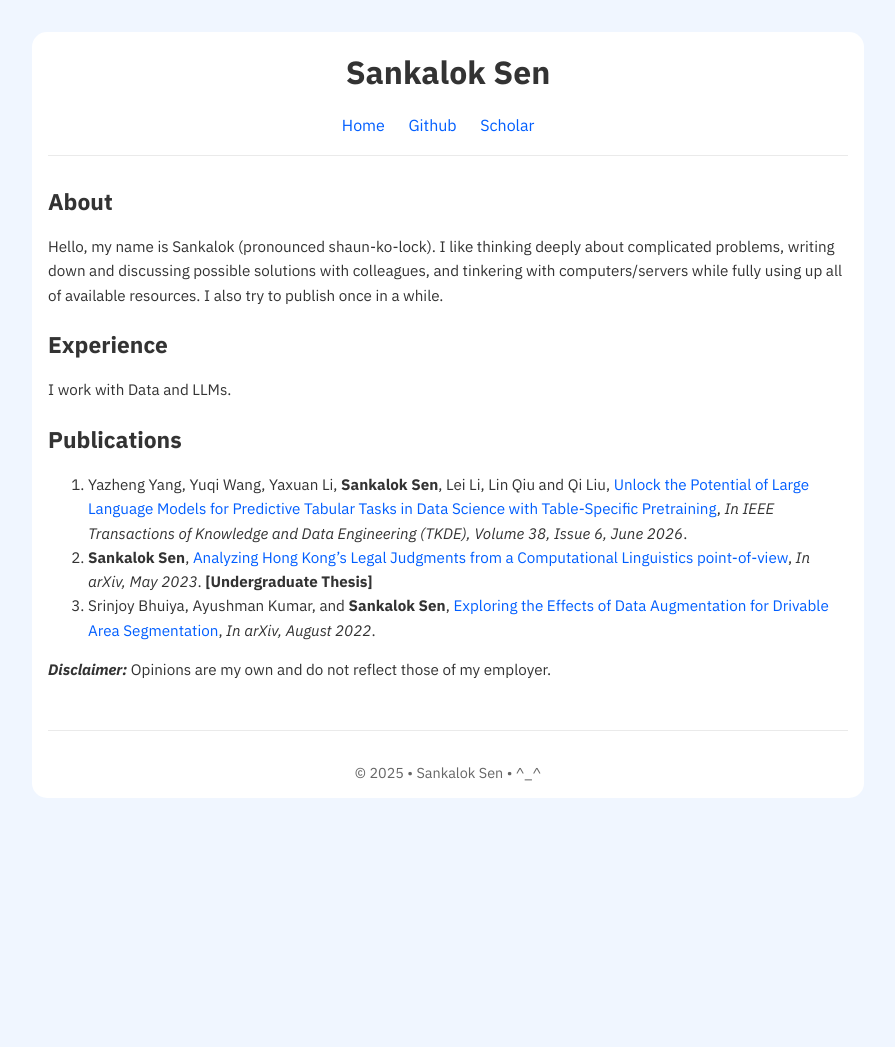
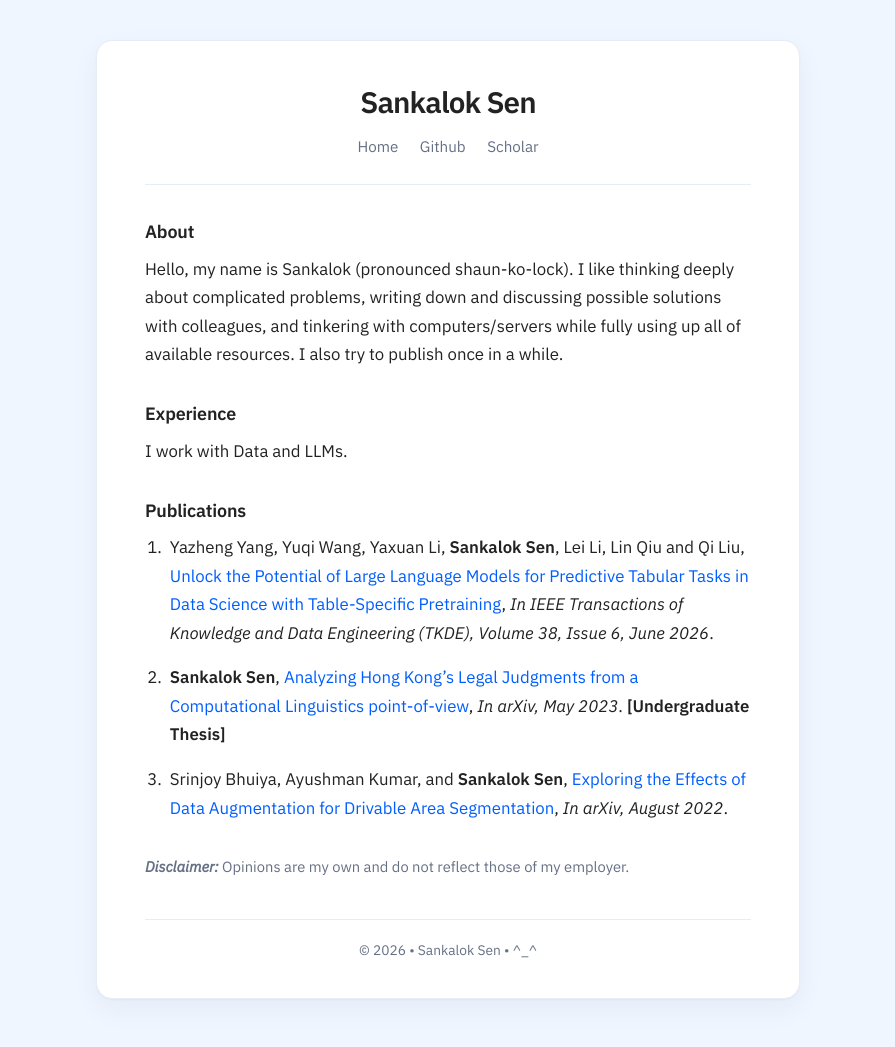
Before and after one commit to sankalok/sankalok.github.io, a Jekyll site: the page built from index.md, in a window 1280 px wide. Shown: the whole page, without its empty margins (192-1087 px from the left). Built offline with Jekyll 4.4.1, drawn with Linux system fonts in a browser that asks for light colours; before the commit the page ends 900 px from its top, so only the background shows below that.

Commit message:
Refresh layout typography and spacing
Keep the existing pale-blue card look, IBM Plex Sans, and page
content, while moving shared styles into assets/css/style.css and
tightening hierarchy, padding, and mobile wrapping.

Co-authored-by: sankaloksen.dbpc <sankaloksen.dbpc@gmail.com>

```diff
--- a/_layouts/default.html
+++ b/_layouts/default.html
@@ -3,105 +3,24 @@
 <head>
     <meta charset="utf-8">
     <meta name="viewport" content="width=device-width, initial-scale=1">
-    <link rel="icon" href="/assets/favicon.png" type="image/png">
+    <meta name="theme-color" content="#f0f6ff">
+    <link rel="icon" href="{{ '/assets/favicon.png' | relative_url }}" type="image/png">
     <title>{{ page.title | default: site.title }}</title>
-    <style>
-        @import url("https://fonts.googleapis.com/css?family=IBM+Plex+Sans:,i,b,bi");
-        :root {
-            --bg-color: #ffffff;
-            --text-color: #333;
-            --link-color: #005eff;
-            --min-width: 800px;
-            --max-width: 800px;
-            --font-stack: "IBM Plex Sans", sans-serif;
-        }
-
-        body {
-            background-color: #f0f6ff;
-            color: var(--text-color);
-            font-family: var(--font-stack);
-            line-height: 1.6;
-            margin: 0;
-            padding: 0;
-            display: flex;
-            flex-direction: column;
-            min-height: 100vh;
-        }
-
-        .container {
-            background-color: var(--bg-color);
-            max-width: var(--max-width);
-            margin: 2rem auto;
-            padding: 0 1rem;
-            border-radius: 15px;
-            overflow: hidden;
-        }
-
-        header {
-            margin-bottom: 2rem;
-            border-bottom: 1px solid #eaeaea;
-            padding-bottom: 1rem;
-            text-align: center;
-        }
-
-        h1, h2, h3 {
-            line-height: 1.2;
-        }
-
-        a {
-            color: var(--link-color);
-            text-decoration: none;
-        }
-
-        a:hover {
-            text-decoration: underline;
-        }
-
-        article {
-            margin-bottom: 3rem;
-        }
-
-        footer {
-            margin-top: 3rem;
-            padding-top: 1rem;
-            border-top: 1px solid #eaeaea;
-            font-size: 0.9rem;
-            color: #666;
-            text-align: center;
-        }
-
-        .markdown-content {
-            font-size: 0.95rem;
-        }
-
-        .markdown-content p {
-            margin-bottom: 1.5rem;
-        }
-
-        .markdown-content pre {
-            background: #f0f0f0;
-            padding: 1rem;
-            border-radius: 4px;
-            overflow-x: auto;
-        }
-
-        .markdown-content code {
-            font-family: "SFMono-Regular", Consolas, "Liberation Mono", Menlo, monospace;
-            font-size: 0.95em;
-        }
-    </style>
+    <link rel="preconnect" href="https://fonts.googleapis.com">
+    <link rel="preconnect" href="https://fonts.gstatic.com" crossorigin>
+    <link href="https://fonts.googleapis.com/css2?family=IBM+Plex+Sans:ital,wght@0,400;0,500;0,600;1,400&display=swap" rel="stylesheet">
+    <link rel="stylesheet" href="{{ '/assets/css/style.css' | relative_url }}">
 </head>
 <body>
     <div class="container">
         <header>
-
             <h1>{{ site.title | default: "My Blog" }}</h1>
             <nav>
-                <a href="/">Home</a>  &emsp;
-                <!-- <a href="/blog/blog_base">Blog</a> &emsp; -->
-                <!-- <a href="/assets/cv.pdf">Resume</a>  &emsp; -->
-                <a href="https://github.com/sankalok">Github</a> &emsp;
-                <a href="https://scholar.google.com/citations?user=NlxRNrUAAAAJ&hl=en">Scholar</a> &emsp;
+                <a href="{{ '/' | relative_url }}">Home</a>
+                <!-- <a href="{{ '/blog/blog_base' | relative_url }}">Blog</a> -->
+                <!-- <a href="{{ '/assets/cv.pdf' | relative_url }}">Resume</a> -->
+                <a href="https://github.com/sankalok">Github</a>
+                <a href="https://scholar.google.com/citations?user=NlxRNrUAAAAJ&hl=en">Scholar</a>
             </nav>
         </header>
 
@@ -110,9 +29,7 @@
         </main>
 
         <footer>
-            <p>© 2025 •
-            Sankalok Sen •
-            ^_^</p>
+            <p>© 2026 • Sankalok Sen • ^_^</p>
         </footer>
     </div>
 </body>
--- /dev/null
+++ b/assets/css/style.css
@@ -0,0 +1,201 @@
+:root {
+    --page-bg: #f0f6ff;
+    --card-bg: #ffffff;
+    --text: #222222;
+    --text-muted: #667085;
+    --link: #005eff;
+    --link-hover: #0047c2;
+    --border: #e6edf5;
+    --max-width: 44rem;
+    --font: "IBM Plex Sans", system-ui, -apple-system, sans-serif;
+}
+
+*,
+*::before,
+*::after {
+    box-sizing: border-box;
+}
+
+html {
+    -webkit-text-size-adjust: 100%;
+}
+
+body {
+    margin: 0;
+    min-height: 100vh;
+    background-color: var(--page-bg);
+    color: var(--text);
+    font-family: var(--font);
+    font-size: 1.05rem;
+    line-height: 1.7;
+    padding: 2.5rem 1.25rem 3rem;
+}
+
+.container {
+    width: 100%;
+    max-width: var(--max-width);
+    margin: 0 auto;
+    background-color: var(--card-bg);
+    border: 1px solid var(--border);
+    border-radius: 16px;
+    padding: 2.75rem 3rem 2.25rem;
+    box-shadow: 0 1px 2px rgba(20, 48, 90, 0.04), 0 10px 28px rgba(20, 48, 90, 0.05);
+}
+
+header {
+    margin-bottom: 2.25rem;
+    padding-bottom: 1.5rem;
+    border-bottom: 1px solid var(--border);
+    text-align: center;
+}
+
+header h1 {
+    margin: 0 0 0.85rem;
+    font-size: 1.85rem;
+    font-weight: 600;
+    letter-spacing: -0.03em;
+    line-height: 1.2;
+}
+
+nav {
+    display: flex;
+    justify-content: center;
+    flex-wrap: wrap;
+    gap: 0.4rem 1.35rem;
+    font-size: 0.95rem;
+}
+
+nav a {
+    color: var(--text-muted);
+}
+
+nav a:hover {
+    color: var(--link);
+    text-decoration: underline;
+    text-underline-offset: 0.18em;
+}
+
+h1,
+h2,
+h3 {
+    line-height: 1.25;
+}
+
+.markdown-content h2 {
+    margin: 2.15rem 0 0.7rem;
+    font-size: 1.12rem;
+    font-weight: 600;
+    letter-spacing: -0.01em;
+}
+
+.markdown-content h2:first-child {
+    margin-top: 0;
+}
+
+.markdown-content h3 {
+    margin: 1.6rem 0 0.55rem;
+    font-size: 1.02rem;
+    font-weight: 600;
+}
+
+a {
+    color: var(--link);
+    text-decoration: none;
+}
+
+a:hover {
+    color: var(--link-hover);
+    text-decoration: underline;
+    text-underline-offset: 0.18em;
+}
+
+a:focus-visible {
+    outline: 2px solid var(--link);
+    outline-offset: 3px;
+    border-radius: 2px;
+}
+
+article {
+    margin-bottom: 3rem;
+}
+
+.markdown-content p {
+    margin: 0 0 1.15rem;
+}
+
+.markdown-content p:last-child {
+    margin-bottom: 0;
+}
+
+.markdown-content ol,
+.markdown-content ul {
+    margin: 0 0 1.15rem;
+    padding-left: 1.3rem;
+}
+
+.markdown-content li {
+    margin-bottom: 1rem;
+    padding-left: 0.25rem;
+}
+
+.markdown-content li:last-child {
+    margin-bottom: 0;
+}
+
+.markdown-content a {
+    overflow-wrap: break-word;
+}
+
+.markdown-content pre {
+    background: #f4f7fb;
+    padding: 1rem 1.1rem;
+    border-radius: 8px;
+    overflow-x: auto;
+}
+
+.markdown-content code {
+    font-family: "SFMono-Regular", Consolas, "Liberation Mono", Menlo, monospace;
+    font-size: 0.92em;
+}
+
+.markdown-content > p:has(> strong) {
+    margin-top: 2rem;
+    color: var(--text-muted);
+    font-size: 0.92rem;
+}
+
+footer {
+    margin-top: 2.5rem;
+    padding-top: 1.15rem;
+    border-top: 1px solid var(--border);
+    font-size: 0.86rem;
+    color: var(--text-muted);
+    text-align: center;
+}
+
+footer p {
+    margin: 0;
+}
+
+::selection {
+    background: #d7e6ff;
+}
+
+@media (max-width: 720px) {
+    body {
+        padding: 0;
+        font-size: 1.02rem;
+    }
+
+    .container {
+        border: 0;
+        border-radius: 0;
+        box-shadow: none;
+        min-height: 100vh;
+        padding: 2rem 1.35rem 1.75rem;
+    }
+
+    header h1 {
+        font-size: 1.6rem;
+    }
+}
```
Also changed, not shown: _layouts/blog_base.html (+15 -98 lines).
